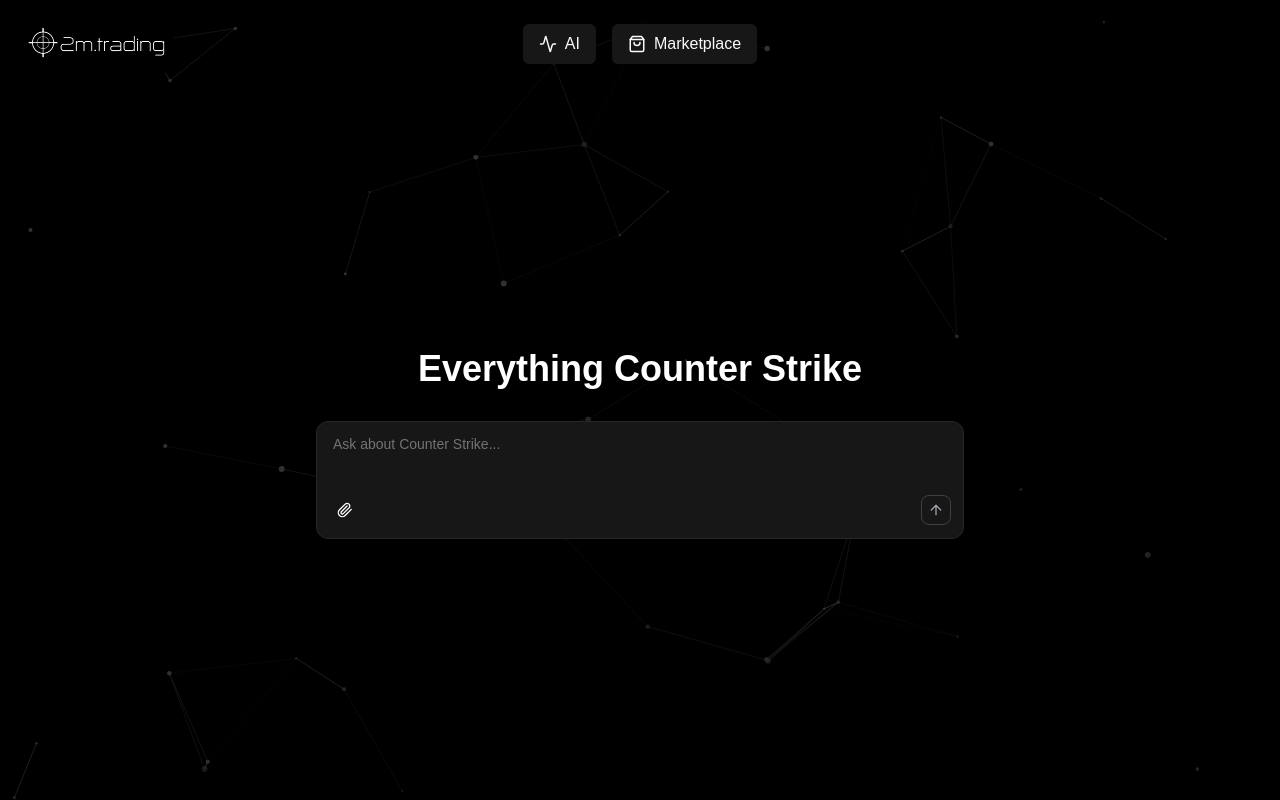
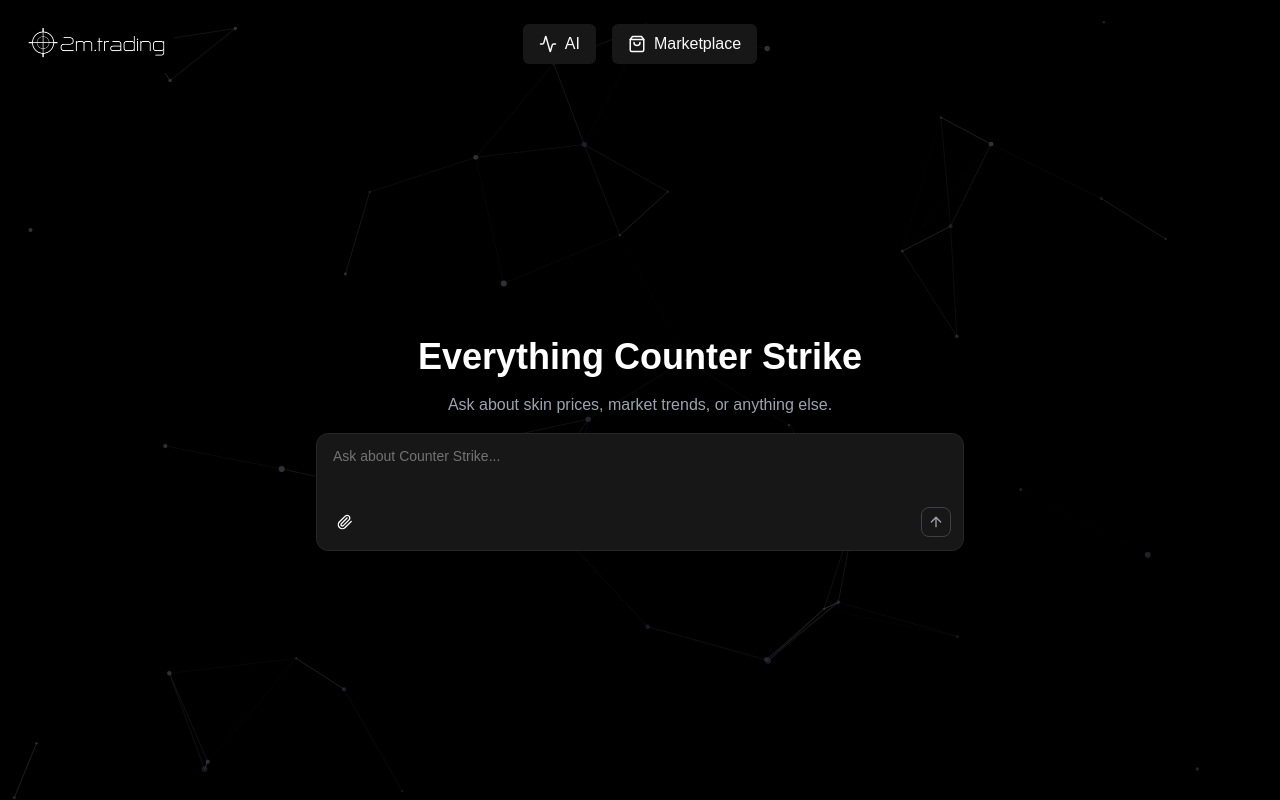
Before and after one commit to baasilali/2m-frontend, a Next.js app: page /page-two in a window 1280 px wide. Built offline with nearby package versions, Linux system fonts and the light colour scheme.

Commit message:
Improve UI and UX for CS:GO chat interface: Added guidance text, adjusted spacing, widened text area in new chat view, updated descriptive text, improved empty state UI, made headings more conversational

```diff
--- a/app/page-three/page.tsx
+++ b/app/page-three/page.tsx
@@ -31,7 +31,7 @@ export default function PageThree() {
       </nav>
 
       <div className="flex-1 flex items-center justify-center z-10">
-        <h1 className="text-4xl font-bold">Marketplace</h1>
+        <h1 className="text-4xl font-bold">Coming Soon!</h1>
       </div>
 
       {/* No background component here - blank background */}
--- a/components/counter-strike-chat.tsx
+++ b/components/counter-strike-chat.tsx
@@ -228,9 +228,12 @@ export function CounterStrikeChat() {
             initial={{ opacity: 1 }}
             animate={{ opacity: 1 }}
             exit={{ opacity: 0, y: 100, transition: { duration: 0.5, ease: "easeInOut" } }}
-            className="flex flex-col items-center w-full max-w-4xl mx-auto p-4 space-y-8"
+            className="flex flex-col items-center w-full max-w-4xl mx-auto p-4 space-y-4"
           >
-            <h1 className="text-4xl font-bold text-white">Everything Counter Strike</h1>
+            <h1 className="text-4xl font-bold text-white mb-0">Everything Counter Strike</h1>
+            <p className="text-gray-400 text-center max-w-2xl">
+              Ask about skin prices, market trends, or anything else.
+            </p>
 
             <div className="w-3/4 mx-auto">
               <div className="relative bg-neutral-900 rounded-xl border border-neutral-800">
@@ -441,12 +444,12 @@ export function CounterStrikeChat() {
                 // Empty state when no session is selected but sidebar is visible
                 <div className="flex-1 flex flex-col items-center justify-center p-4">
                   <div className="text-center space-y-4">
-                    <h2 className="text-2xl font-bold text-white">Start a new conversation</h2>
+                    <h2 className="text-2xl font-bold text-white">What can I help you with?</h2>
                     <p className="text-neutral-400">
-                      Ask anything about Counter Strike - weapons, maps, strategies, and more.
+                    Ask about skin prices, market trends, or anything else.
                     </p>
 
-                    <div className="relative bg-neutral-900 rounded-xl border border-neutral-800 w-3/4 max-w-xl mx-auto mt-6">
+                    <div className="relative bg-neutral-900 rounded-xl border border-neutral-800 w-full max-w-3xl mx-auto mt-6">
                       <div className="overflow-y-auto">
                         <Textarea
                           ref={textareaRef}
```
